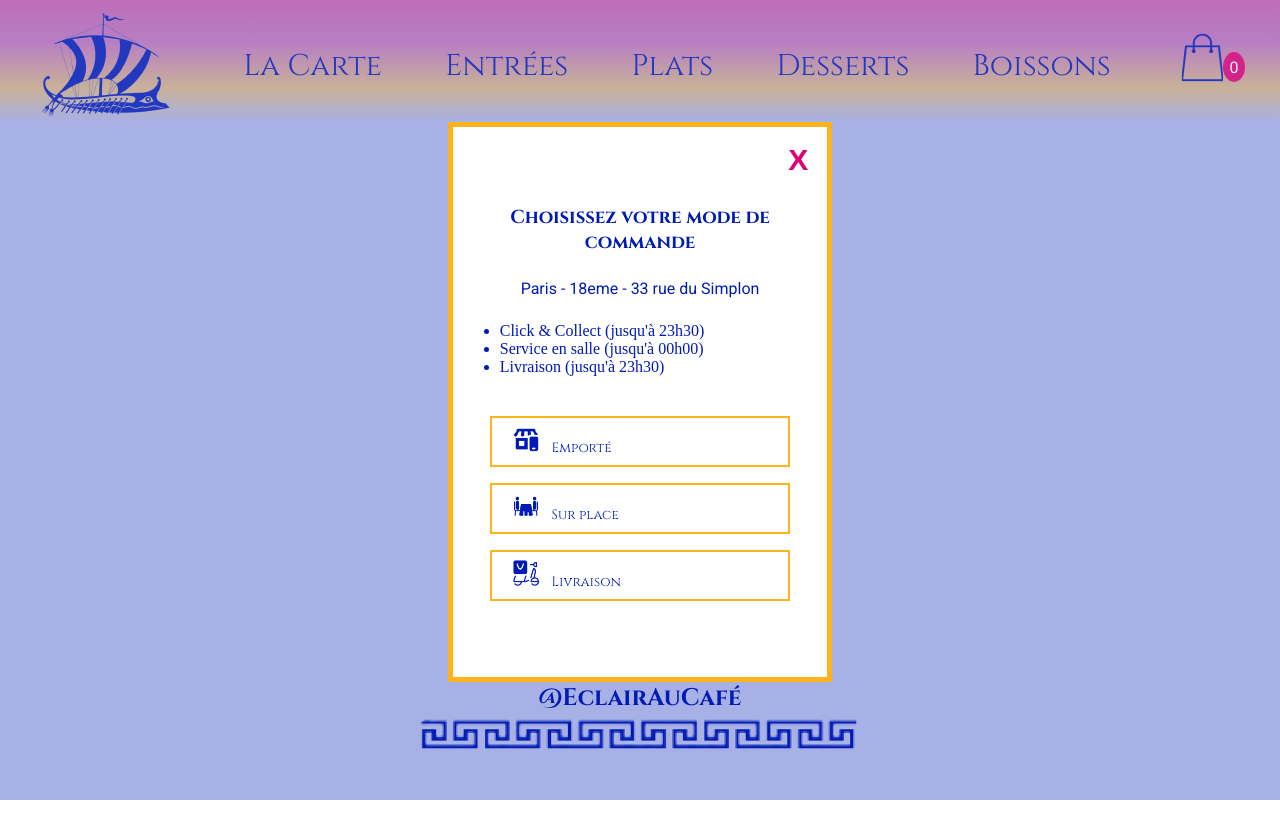
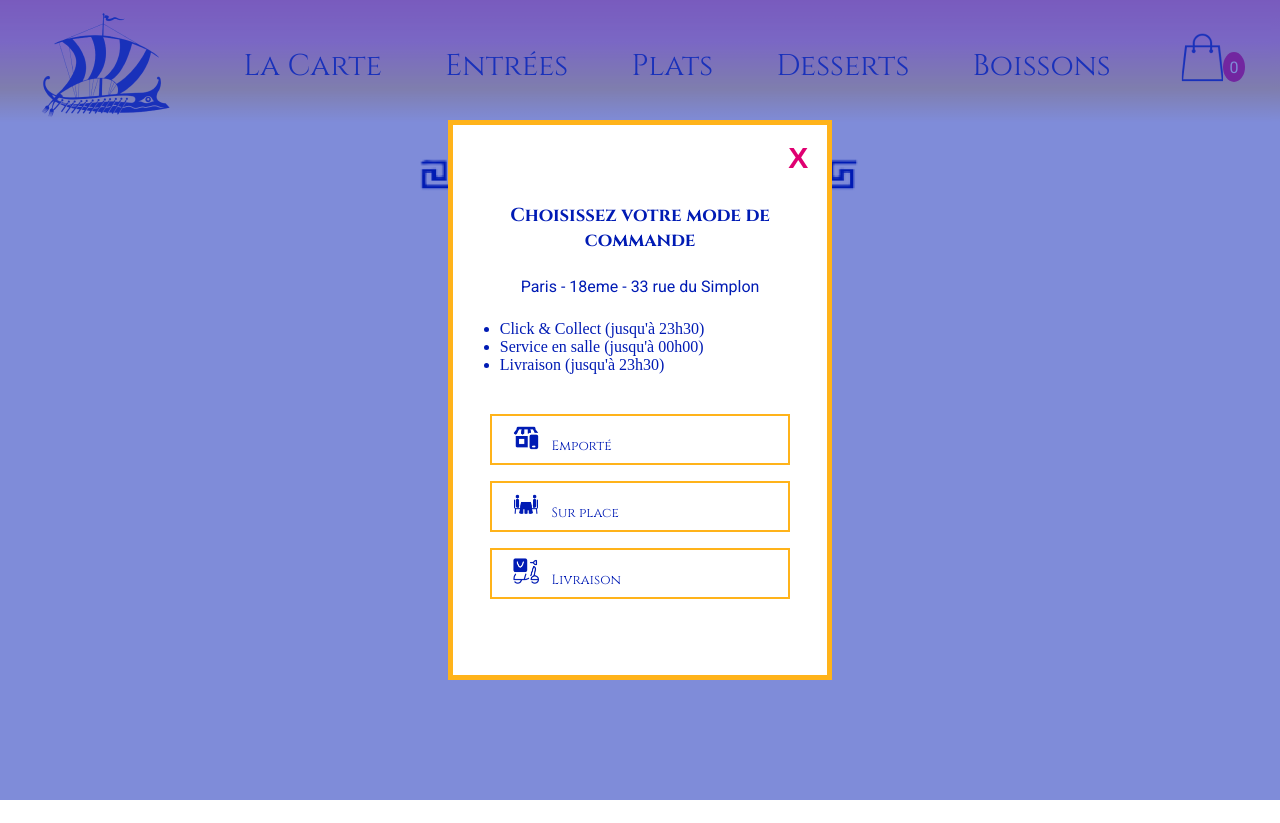
Before and after one commit to Chlopes92/OdysseeCulinaire, a React (Create React App) app: page /payment in a window 1280 px wide. After the commit the page ends 800 px from the top, so only its background shows below. Built offline with nearby package versions, Linux system fonts and the light colour scheme.

Commit message:
modal ok

```diff
--- a/src/components/Modal/Modal.module.css
+++ b/src/components/Modal/Modal.module.css
@@ -1,14 +1,12 @@
-.overlay{
-    background-color : var(--blue);
-    opacity: 34%;
+ .overlay{
+    background-color : rgba(0,27,180,0.5);
     width:100vw;
     height:100vh;
     position: fixed;
-    top:0;
     bottom:0;
     right:0;
     left:0;
-    z-index:-1;
+    z-index:99;
 }
 
 .modalContent{
@@ -18,8 +16,11 @@
     text-align: center;
     margin: auto;
     background-color: white;
-    z-index:99;
     display: flex;
     flex-direction: column;
     gap: 3vh;
+    position: fixed;
+    top: 15vh;
+    right:0;
+    left:0;
 }
--- a/src/components/Modal/Modal.tsx
+++ b/src/components/Modal/Modal.tsx
@@ -8,8 +8,7 @@ const Modal = (props: IModalProps) => {
     const { children } = props;
 
     return (
-        (<section>
-            <div className={style.overlay}></div>
+        (<section className={style.overlay}>
             <div className={style.modalContent}>
                 {children}
             </div>
--- a/src/pages/PaymentPage.module.css
+++ b/src/pages/PaymentPage.module.css
@@ -65,3 +65,6 @@
 .icons img {
     width: 4.5vw;
 }
+.butonn {
+    cursor: pointer;
+}
--- a/src/pages/PaymentPage.tsx
+++ b/src/pages/PaymentPage.tsx
@@ -28,7 +28,7 @@ const PaymentPage = () => {
     return (
         <main>
 
-            {/* Modal pour choisir le mode de commande */}
+            {/* Modale pour choisir le mode de commande */}
             {isOpen &&
                 <Modal>
                     <button className={style.btnClose} onClick={closeModal}>X</button>
@@ -49,7 +49,7 @@ const PaymentPage = () => {
                 </Modal>
             }
 
-            {/* Modal pour choisir le mode de paiement */}
+            {/* Modale pour choisir le mode de paiement */}
             {paymentModal &&
                 <Modal>
                     <button className={style.btnClose} onClick={togglePaymentModal}>X</button>
```
